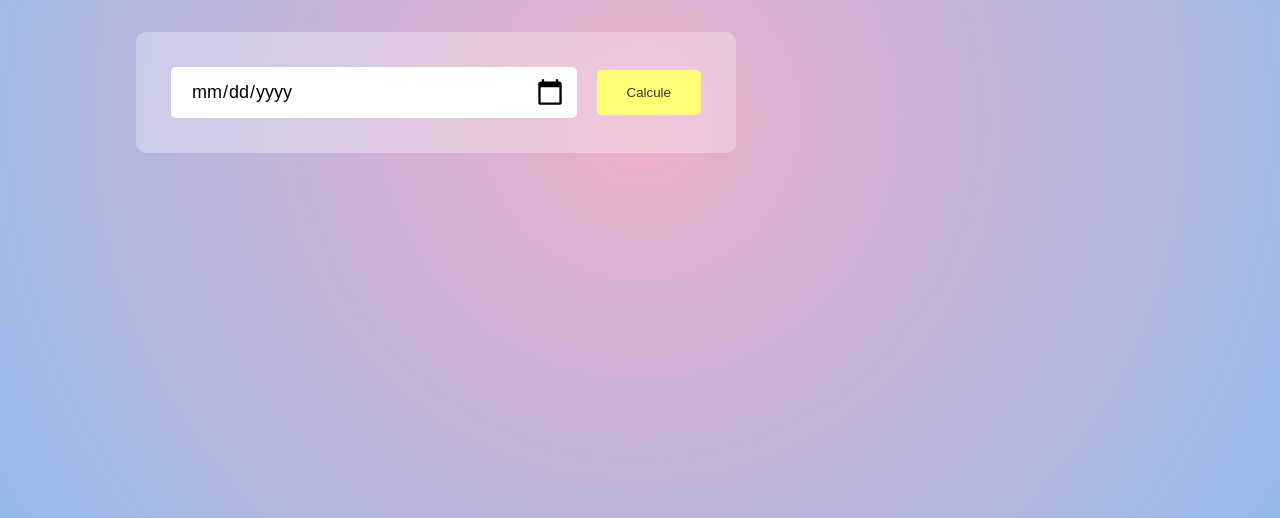
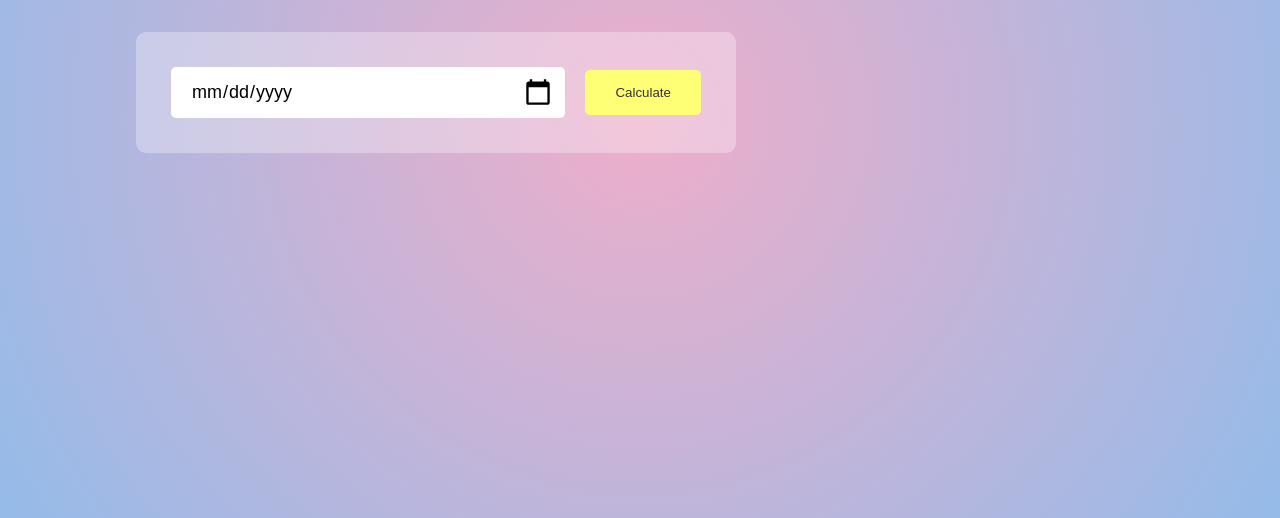
Before and after one commit to valeriekamz/age-calculator, a plain HTML site: page index.html in a window 1280 px wide. Shown: the part 282-800 px from the top of the page. Drawn offline with Linux system fonts and the light colour scheme.

Commit message:
Commit message

```diff
--- a/index.html
+++ b/index.html
@@ -12,7 +12,7 @@
             <h1>JavaScript <br> <span>Age Calculator</span></h1>
             <div class="input-box">
                 <input type="date" id="date">
-                <button onclick="calculateAge()">Calcule</button>
+                <button onclick="calculateAge()">Calculate</button>
             </div>
             <p id="result"></p>
         </div>
```
